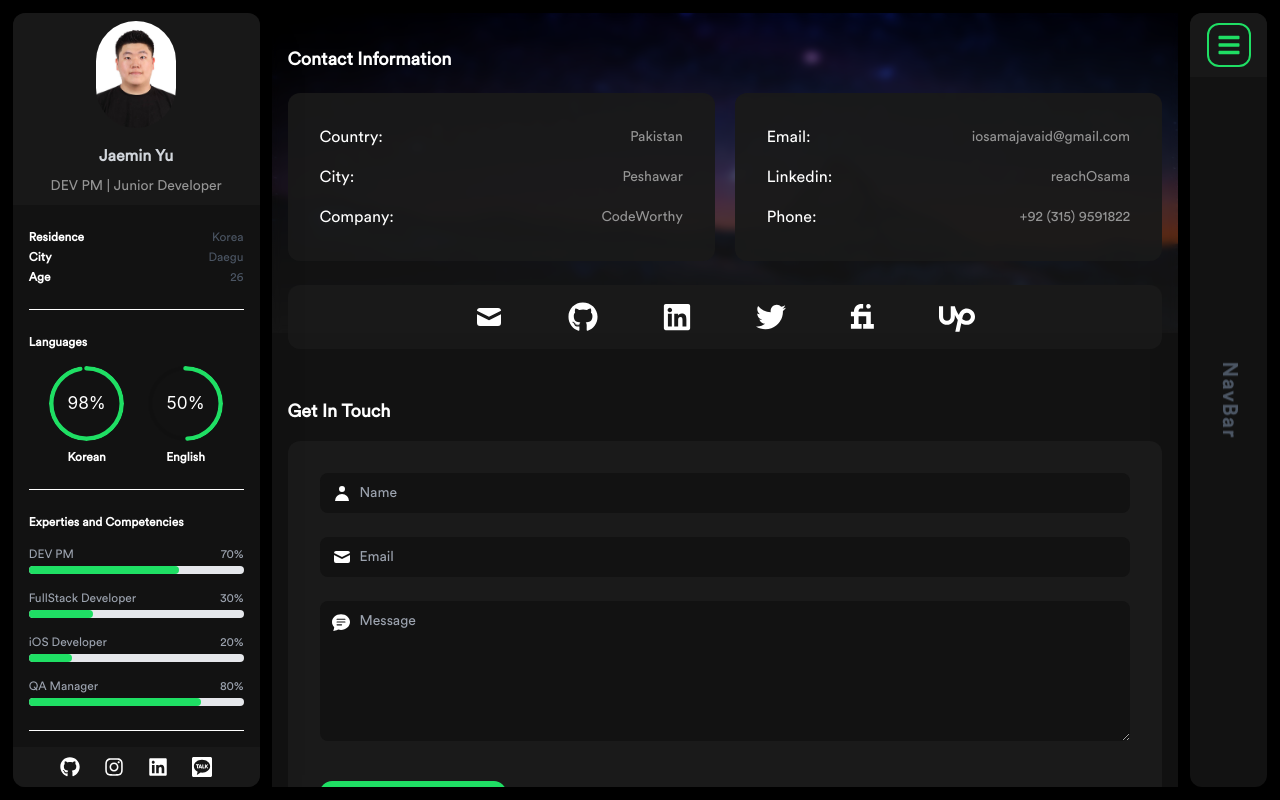
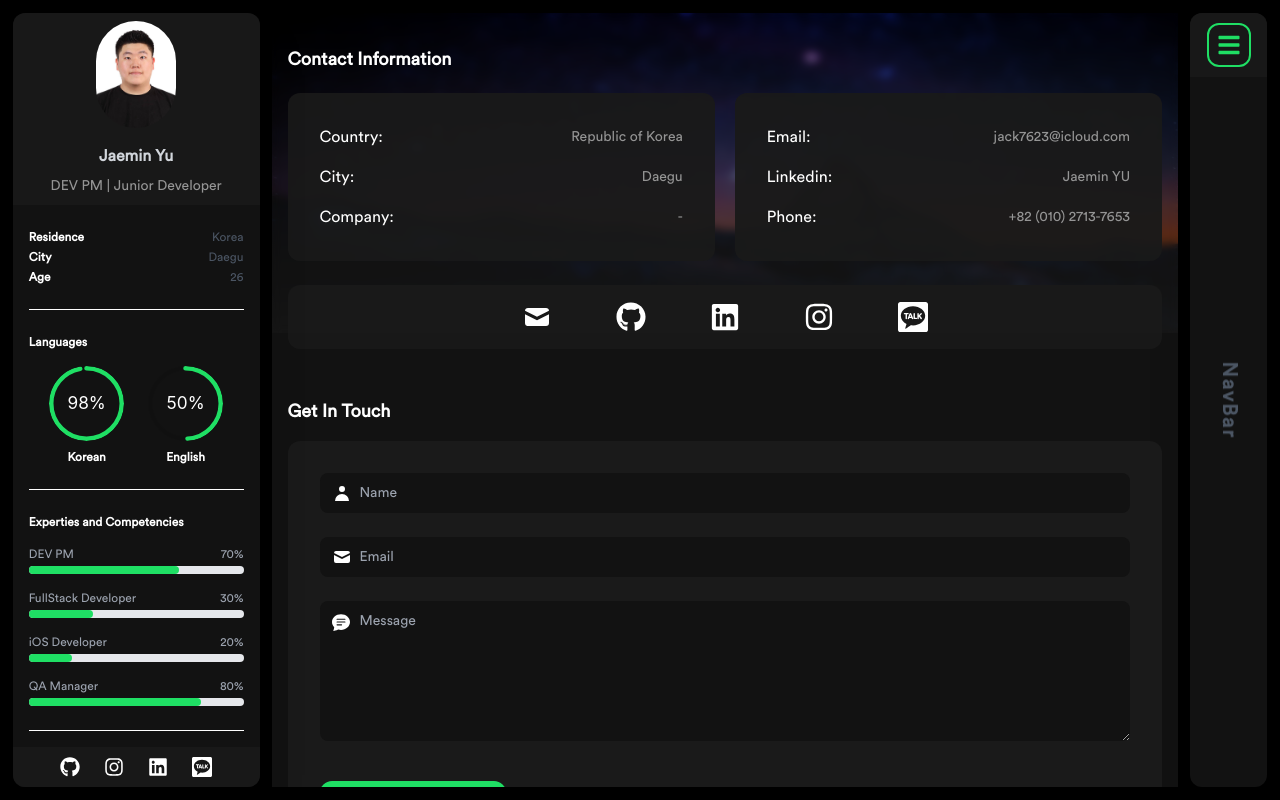
Before and after one commit to JaeMin-YU/portfolio-main, a Next.js app: page /contact in a window 1280 px wide. Built offline with nearby package versions, Linux system fonts and the light colour scheme.

Commit message:
Contact Edit

```diff
--- a/components/Common/Nav/Nav.jsx
+++ b/components/Common/Nav/Nav.jsx
@@ -18,7 +18,6 @@ const Nav = ({ setIsOpen, isOpen }) => {
                     <NavItem setIsOpen={setIsOpen} NavRoute={'/'} NavIcon={<ImHome />} NavText={'Home'} />
                     <NavItem setIsOpen={setIsOpen} NavRoute={'/contact'} NavIcon={<FaHandshake />} NavText={'Contact'} />
                     <NavItem setIsOpen={setIsOpen} NavRoute={'/background'} NavIcon={<HiIdentification />} NavText={'Background'} />
-                    <NavItem setIsOpen={setIsOpen} NavRoute={'/portfolio'} NavIcon={<FiAward />} NavText={'Portfolio'} />
                 </div>
             </div>
         </DrawerLayout>
--- a/constants/constants.js
+++ b/constants/constants.js
@@ -56,5 +56,5 @@ export const SOCIAL_LINKS = {
   GITHUB: 'https://github.com/JaeMin-YU',
   LINKEDIN: 'https://www.linkedin.com/in/jaemin-yu-4a90632b9',
   KAKAOTALK: 'http://qr.kakao.com/talk/KzN5OTBM5Ca8J00d.85kBgpVGwQ-',
-  INSTAGRAM: 'https://www.facebook.com/iosamajavaid',
+  INSTAGRAM: 'https://www.instagram.com/jaemin_coder/',
 };
--- a/pages/contact.jsx
+++ b/pages/contact.jsx
@@ -1,6 +1,7 @@
 import { useState } from 'react';
 import BannerLayout from '../components/Common/BannerLayout';
-import { FaGithub, FaLinkedin, FaTwitter } from 'react-icons/fa'
+import { FaGithub, FaLinkedin, FaInstagram } from 'react-icons/fa'
+import { SiKakaotalk } from 'react-icons/si'
 import { SiUpwork } from 'react-icons/si'
 import { HiMail, HiUser } from 'react-icons/hi'
 import { BsChatTextFill } from 'react-icons/bs'
@@ -20,40 +21,39 @@ const Contact = () => {
                         <div className="card_stylings w-full md:w-1/2 p-5 md:p-6 lg:p-8 flex flex-col gap-y-4">
                             <div className="flex justify-between items-center">
                                 <span className='md:text-base'>Country:</span>
-                                <span className='text-LightGray md:text-sm'>Pakistan</span>
+                                <span className='text-LightGray md:text-sm'>Republic of Korea</span>
                             </div>
                             <div className="flex justify-between items-center">
                                 <span className='md:text-base'>City:</span>
-                                <span className='text-LightGray md:text-sm'>Peshawar</span>
+                                <span className='text-LightGray md:text-sm'>Daegu</span>
                             </div>
                             <div className="flex justify-between items-center">
                                 <span className='md:text-base'>Company:</span>
-                                <span className='text-LightGray md:text-sm'>CodeWorthy</span>
+                                <span className='text-LightGray md:text-sm'>-</span>
                             </div>
                         </div>
                         <div className="card_stylings rounded-xl w-full md:w-1/2 p-5 md:p-6 lg:p-8 flex flex-col gap-y-4">
                             <div className="flex justify-between items-center">
                                 <span className='md:text-base'>Email:</span>
-                                <span className='text-LightGray text-sm'>iosamajavaid@gmail.com</span>
+                                <span className='text-LightGray text-sm'>jack7623@icloud.com</span>
                             </div>
                             <div className="flex justify-between items-center">
                                 <span className='md:text-base'>Linkedin:</span>
-                                <span className='text-LightGray text-sm'>reachOsama</span>
+                                <span className='text-LightGray text-sm'>Jaemin YU</span>
                             </div>
                             <div className="flex justify-between items-center">
                                 <span className='md:text-base'>Phone:</span>
-                                <span className='text-LightGray text-sm'>+92 (315) 9591822</span>
+                                <span className='text-LightGray text-sm'>+82 (010) 2713-7653</span>
                             </div>
                         </div>
                     </div>
                 </div>
                 <div className="h-16 w-full card_stylings text-xl sm:text-3xl flex gap-x-8 sm:gap-x-16 items-center justify-center text-Snow">
                     <a className='hover:scale-125 ease-in-out duration-700' href="" target='_blank' rel="noreferrer"><HiMail /></a>
-                    <a className='hover:scale-125 ease-in-out duration-700' href="https://github.com/osamajavaid" target='_blank' rel="noreferrer"><FaGithub /></a>
-                    <a className='hover:scale-125 ease-in-out duration-700' href="https://www.linkedin.com/in/iosamajavaid/" target='_blank' rel="noreferrer"><FaLinkedin /></a>
-                    <a className='hover:scale-125 ease-in-out duration-700' href="https://x.com/iosamajavaid" target='_blank' rel="noreferrer"><FaTwitter /></a>
-                    <a className='hover:scale-125 ease-in-out duration-700 hidden sm:block' href="https://www.fiverr.com/codeworthy" target='_blank' rel="noreferrer"><Fiverr_Icon /></a>
-                    <a className='hover:scale-125 ease-in-out duration-700 text-2xl sm:text-4xl mt-1' href="#" target='_blank' rel="noreferrer"><SiUpwork /></a>
+                    <a className='hover:scale-125 ease-in-out duration-700' href="https://github.com/JaeMin-YU" target='_blank' rel="noreferrer"><FaGithub /></a>
+                    <a className='hover:scale-125 ease-in-out duration-700' href="https://www.linkedin.com/in/jaemin-yu-4a90632b9" target='_blank' rel="noreferrer"><FaLinkedin /></a>
+                    <a className='hover:scale-125 ease-in-out duration-700' href="https://www.instagram.com/jaemin_coder/" target='_blank' rel="noreferrer"><FaInstagram /></a>
+                    <a className='hover:scale-125 ease-in-out duration-700 hidden sm:block' href="http://qr.kakao.com/talk/KzN5OTBM5Ca8J00d.85kBgpVGwQ-" target='_blank' rel="noreferrer"><SiKakaotalk /></a>
                 </div>
 
 
@@ -108,7 +108,7 @@ const Contact = () => {
             >
                 <div className='flex flex-col items-center justify-center'>
                     <h1 className='text-Green font-bold text-2xl'>In Progress</h1>
-                    <a className='underline text-Snow' target='_blank' href='https://github.com/osamajavaid/portfolio'>Be the one to integrate this!</a>
+                    <a className='underline text-Snow' target='_blank' href='https://github.com/JaeMin-YU/portfolio-main'>Be the one to integrate this!</a>
                 </div>
             </Modal>
             <Footer />
```
